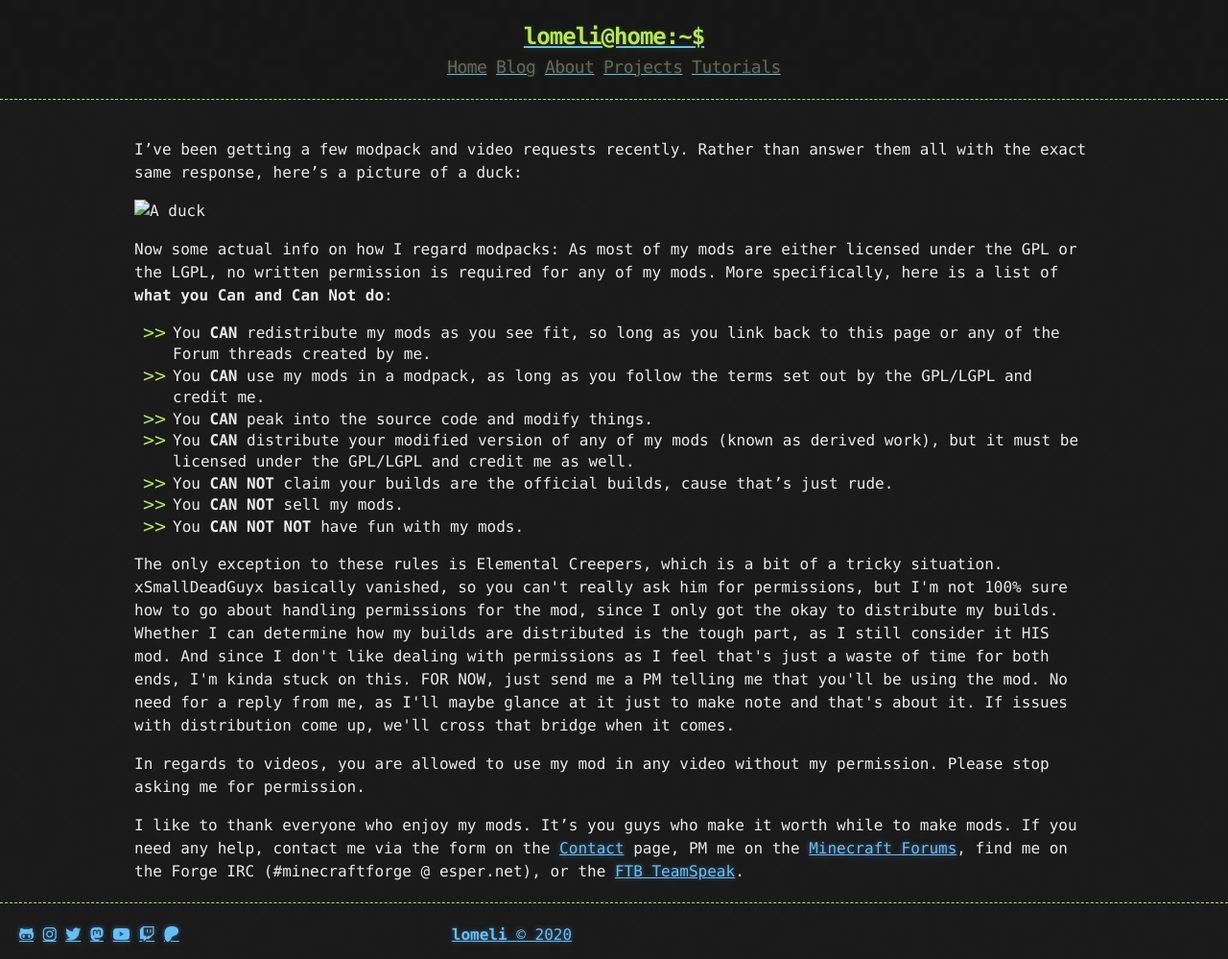
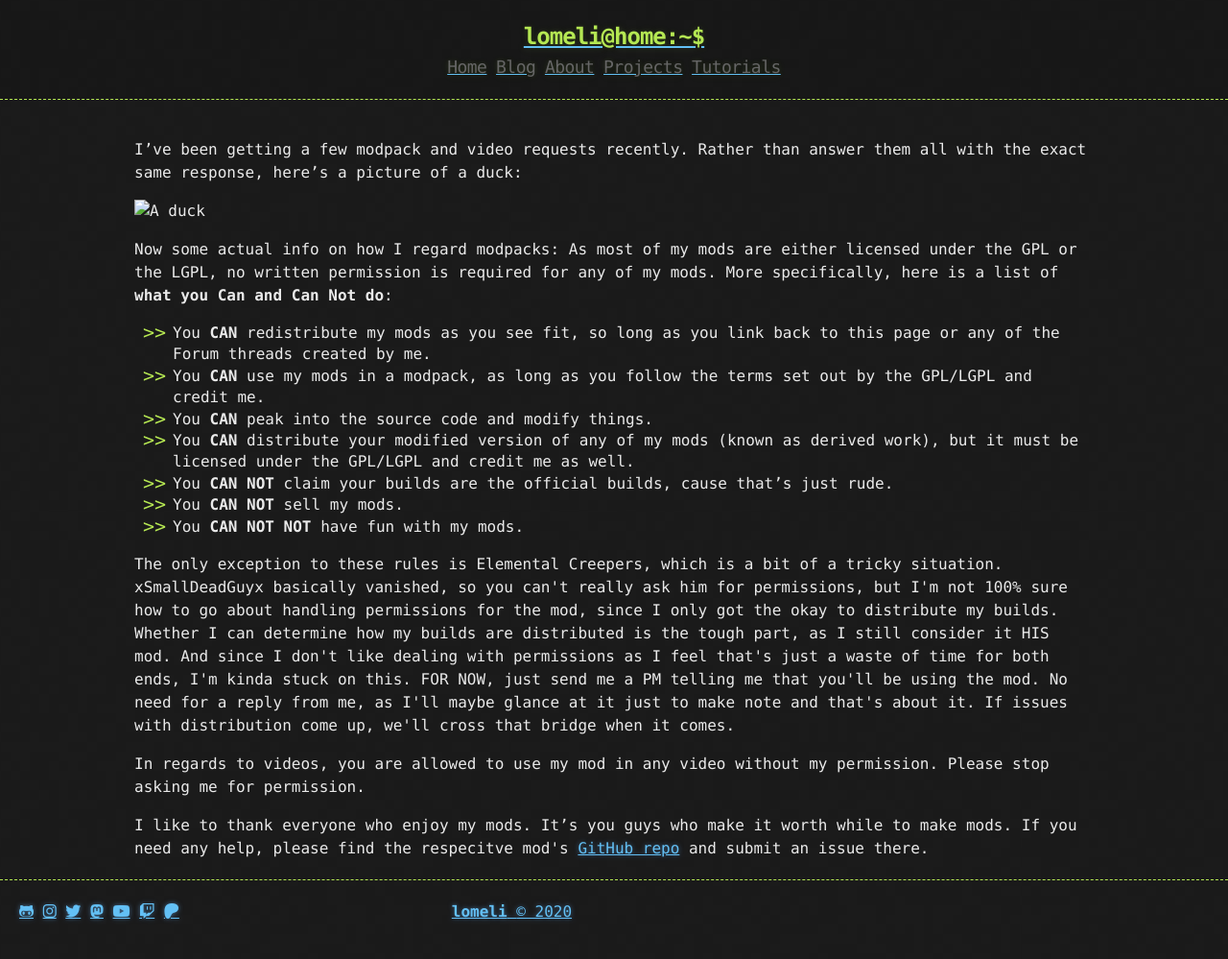
Before and after one commit to Lomeli12/Lomeli12.net, a Jekyll site: the page built from minecraft-mods/mod-packs/index.md, in a window 1280 px wide. Shown: the whole page at 96% size. Built offline with Jekyll 4.4.1, drawn with Linux system fonts in a browser that asks for light colours; nearby versions of some CDN libraries; library files that are not in the unit come from our copies; after the commit the page ends 975 px from its top, so only the background shows below that.

Commit message:
Removing contact page.

```diff
--- a/minecraft-mods/mod-packs/index.md
+++ b/minecraft-mods/mod-packs/index.md
@@ -22,4 +22,4 @@ layout: default
 
 <p>In regards to videos, you are allowed to use my mod in any video without my permission. Please stop asking me for permission.</p>
 
-<p>I like to thank everyone who enjoy my mods. It’s you guys who make it worth while to make mods. If you need any help, contact me via the form on the <a href="{{ site.baseurl }}contact/" target="_blank" title="Contact">Contact</a> page, PM me on the <a href="http://www.minecraftforum.net/user/1204198-lomeli12/" target="_blank">Minecraft Forums</a>, find me on the Forge IRC (#minecraftforge @ esper.net), or the <a href="http://www.feed-the-beast.com/community" target="_blank">FTB TeamSpeak</a>.</p>
+<p>I like to thank everyone who enjoy my mods. It’s you guys who make it worth while to make mods. If you need any help, please find the respecitve mod's <a href="https://github.com/Lomeli12?tab=repositories" target="_blank">GitHub repo</a> and submit an issue there.</p>
```
